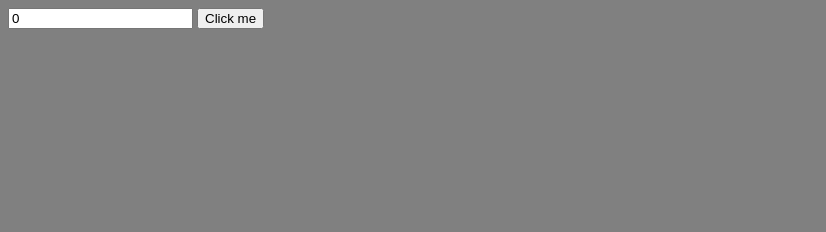
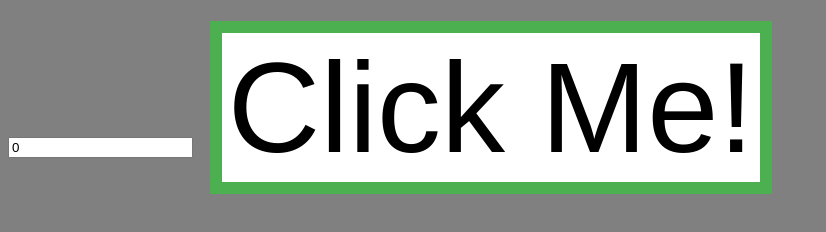
Before and after one commit to JonathanWu1120/clickme, a plain HTML site: page index.html in a window 1280 px wide. Shown: the whole page, without its empty margins (0-826 px from the left). Drawn offline with Linux system fonts and the light colour scheme.

Commit message:
More changes to button functionality

```diff
--- a/index.html
+++ b/index.html
@@ -30,14 +30,15 @@ body {
 </style>
 	</head>
 	<body>
-		<input type="text" id="number" value ="0"/>
-		<input type="button" onclick="clicked()" value="Click me"/>
+		<input type="text" class="counter" value ="0"/>
+		<button type="button" class="increment-btn">Click Me!</button>
 
 	<script>
-		var x = 0;
-		function clicked(){
-			document.getElementById('number') = ++i;
-		}
+		var $button = document.querySelector('.increment-btn');
+		var $counter = document.querySelector('.counter');
+		$button.addEventListener('click',function(){
+			$counter.value = parseInt($counter.value)+1;
+		},false);
 	</script>
 
 	</body>
```
